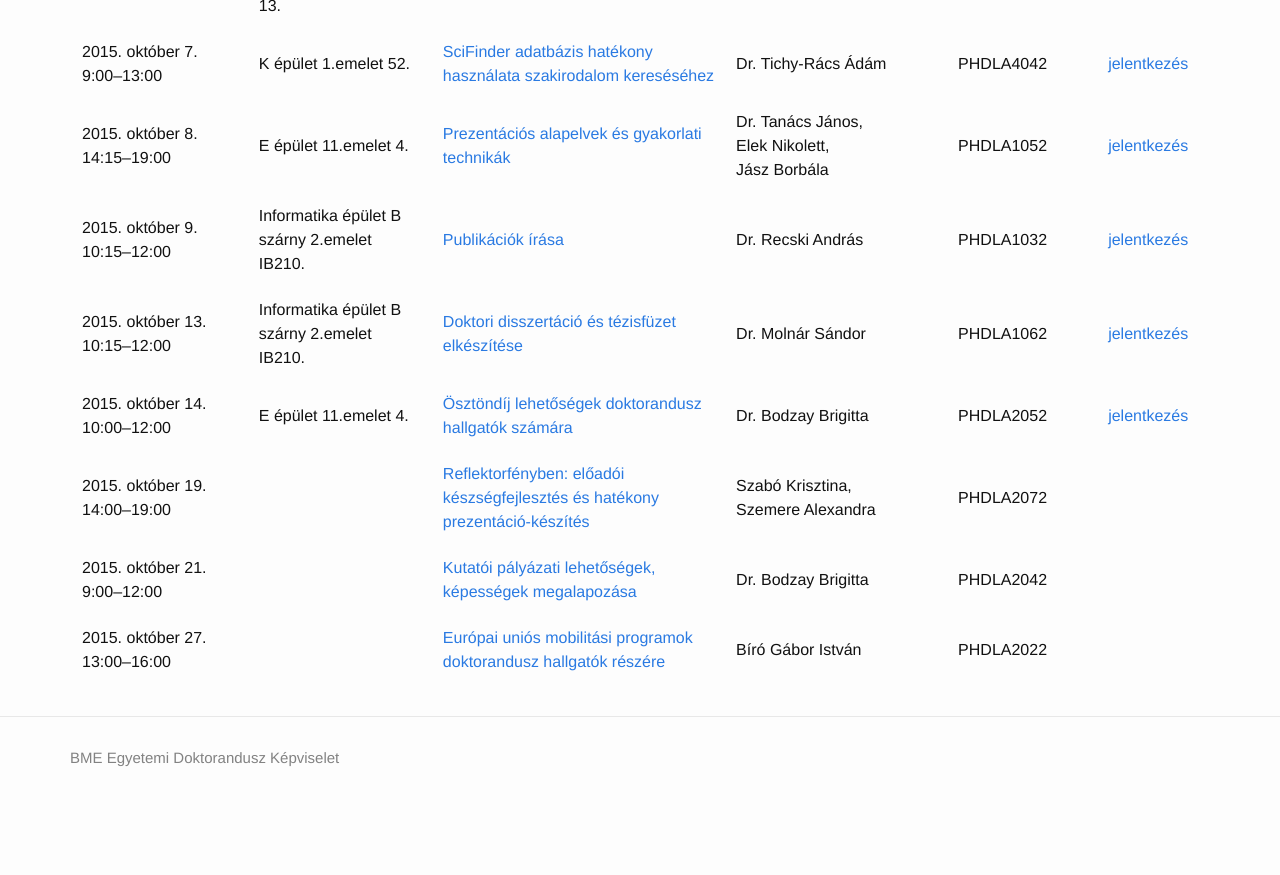
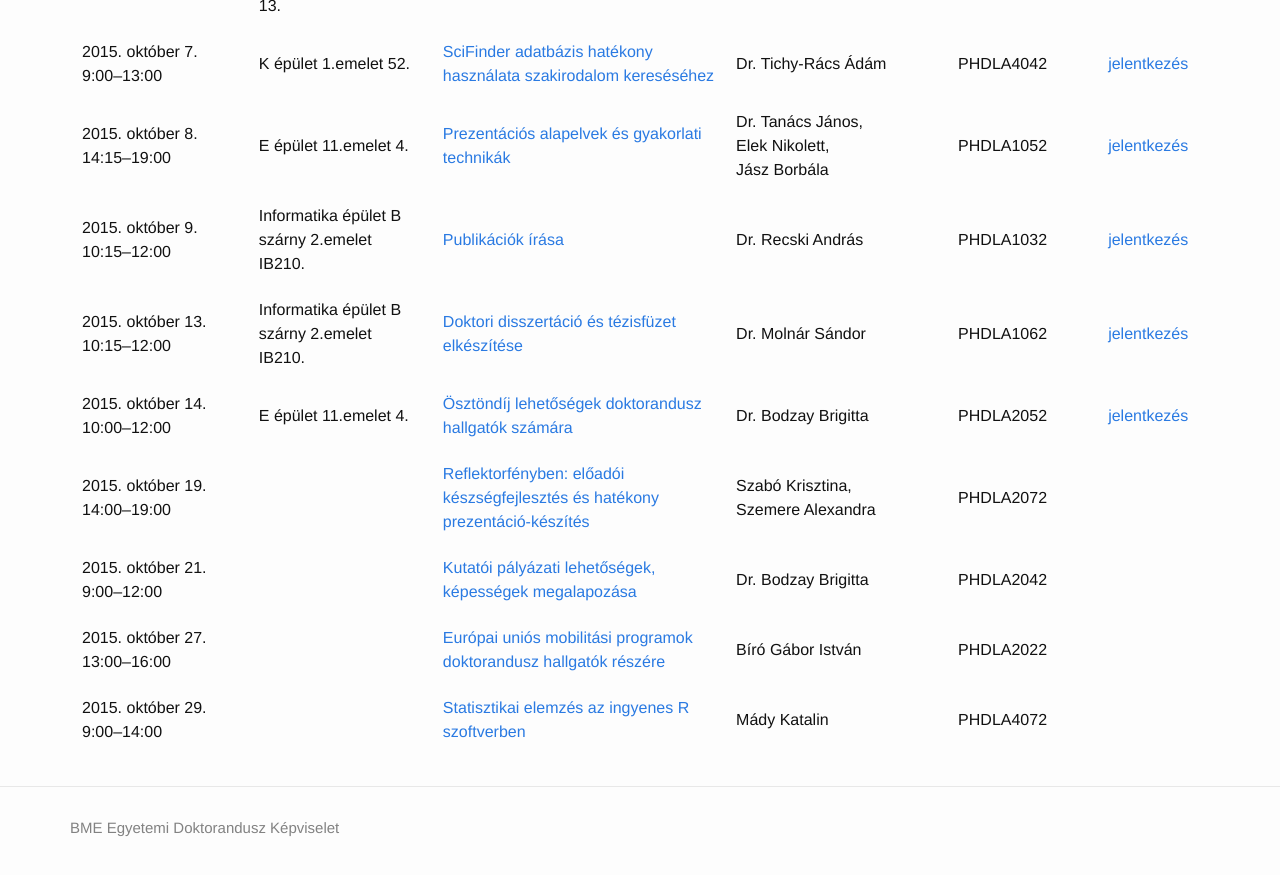
Before and after one commit to totyabaja/bme-edk.github.io, a Jekyll site: the page built from lectures.html, in a window 1280 px wide and 900 px high, scrolled down 809 px. Shown: the top 875 px of the window. Built offline with Jekyll 4.4.1, drawn with Linux system fonts in a browser that asks for light colours; a file with an impossible date is left out; before the commit the page ends 1639 px from its top, so only the background shows below that.

Commit message:
Update 4072-statisztikai-elemzes.md

```diff
--- a/_lectures/4072-statisztikai-elemzes.md
+++ b/_lectures/4072-statisztikai-elemzes.md
@@ -1,6 +1,6 @@
 ---
 layout: lecture
-date: TBA
+date: 2015.10.29.
 title: Statisztikai elemzés az ingyenes R szoftverben
 lecturers:
   - name: Mády Katalin
@@ -12,8 +12,8 @@ schools: összes
 audience: doktoranduszoknak és doktorjelölteknek
 participants: min. 5 fő
 location: TBA
-starttime: ""
-endtime: ""
+starttime: "9:00"
+endtime: "14:00"
 form:
 ---
 
```
